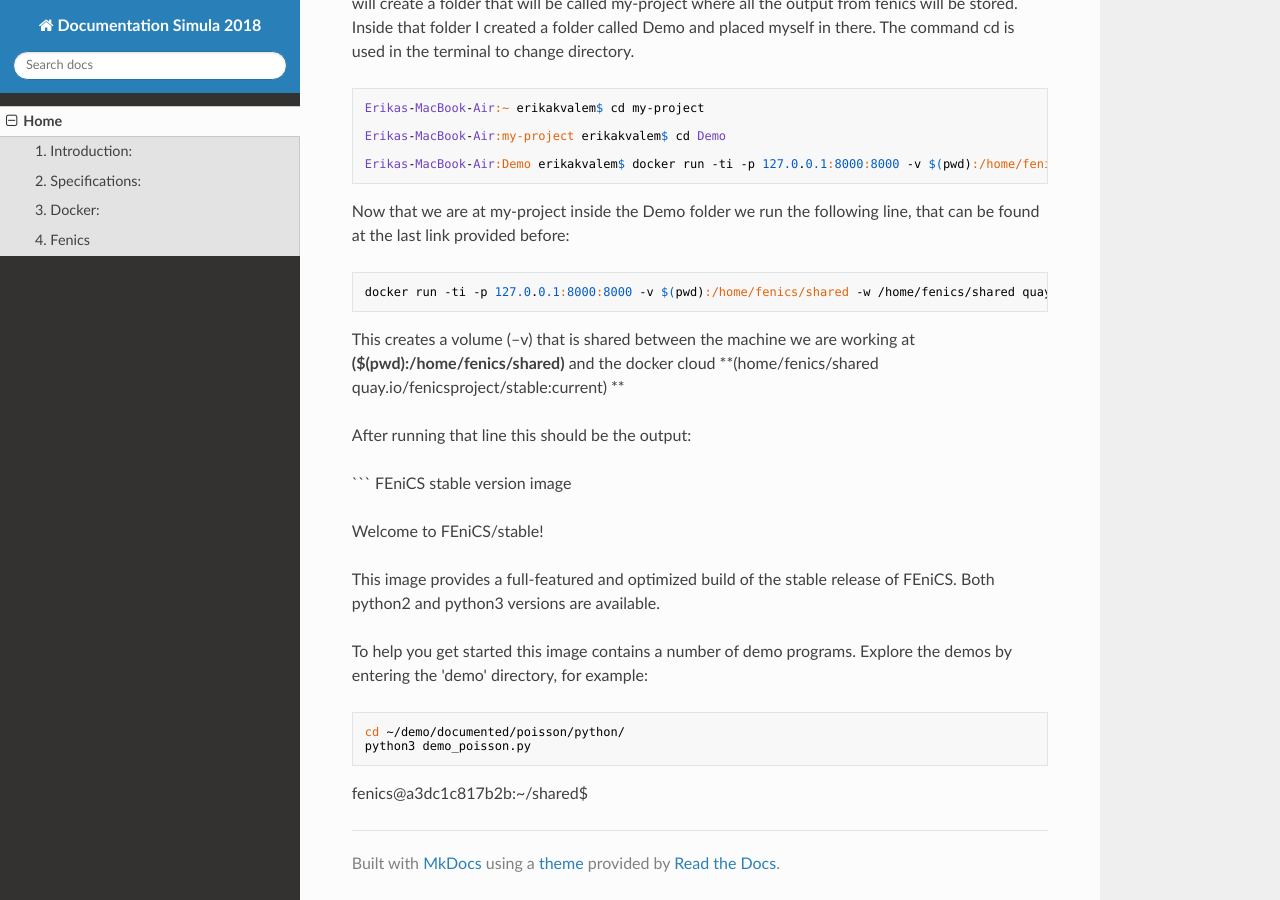
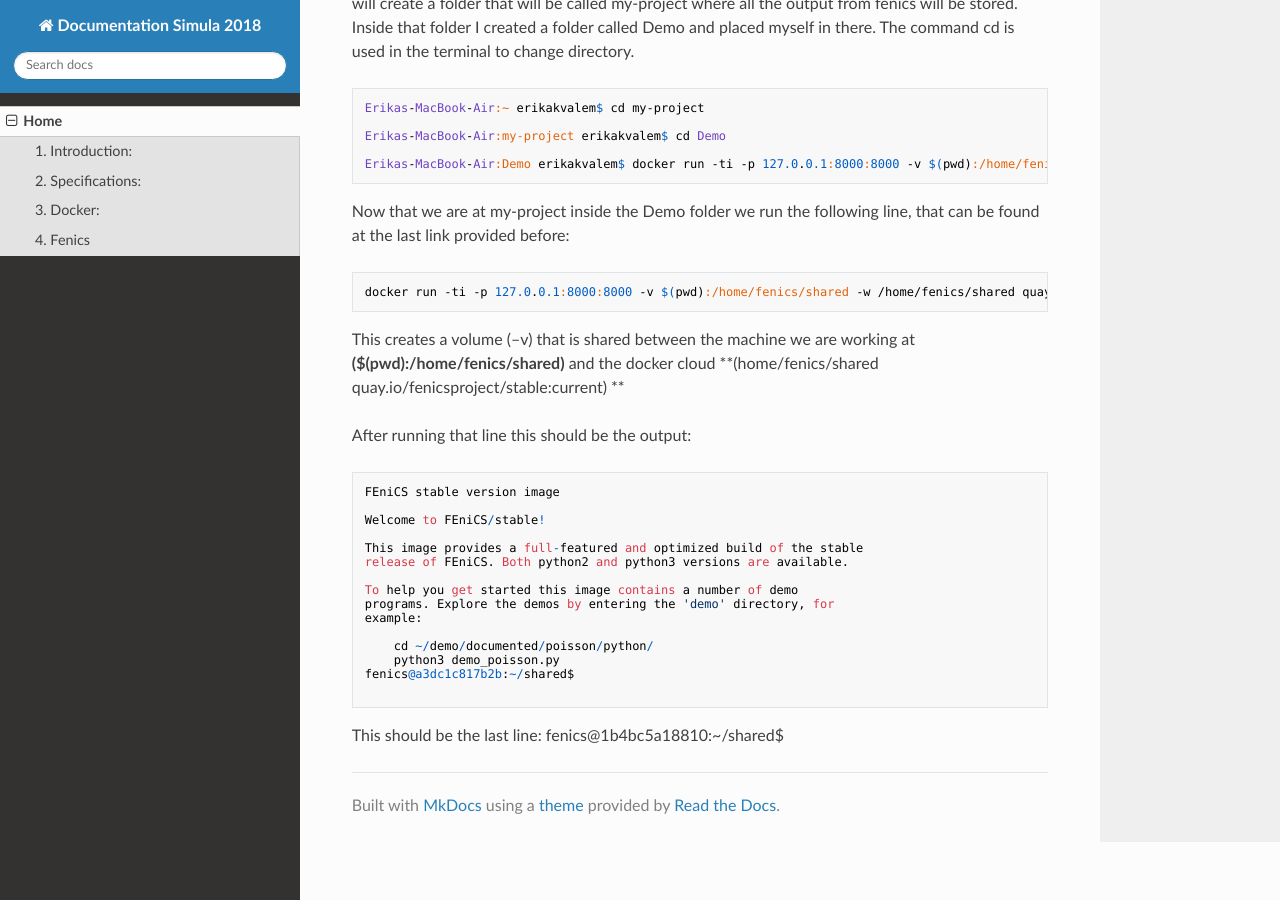
Before and after one commit to ErikaKvalem/Documentation-2018-MkDocs, an MkDocs documentation site: the page built from docs/index.md, in a window 1280 px wide and 900 px high, scrolled down 1671 px. Built offline with MkDocs 1.6.1, drawn with Linux system fonts in a browser that asks for light colours; nearby versions of some CDN libraries; old or Windows-style settings are respelled for this version of MkDocs.

Commit message:
Update index.md

````diff
--- a/docs/index.md
+++ b/docs/index.md
@@ -98,3 +98,7 @@ example:
     cd ~/demo/documented/poisson/python/
     python3 demo_poisson.py
 fenics@a3dc1c817b2b:~/shared$
+
+```
+
+This should be the last line: fenics@1b4bc5a18810:~/shared$
````
